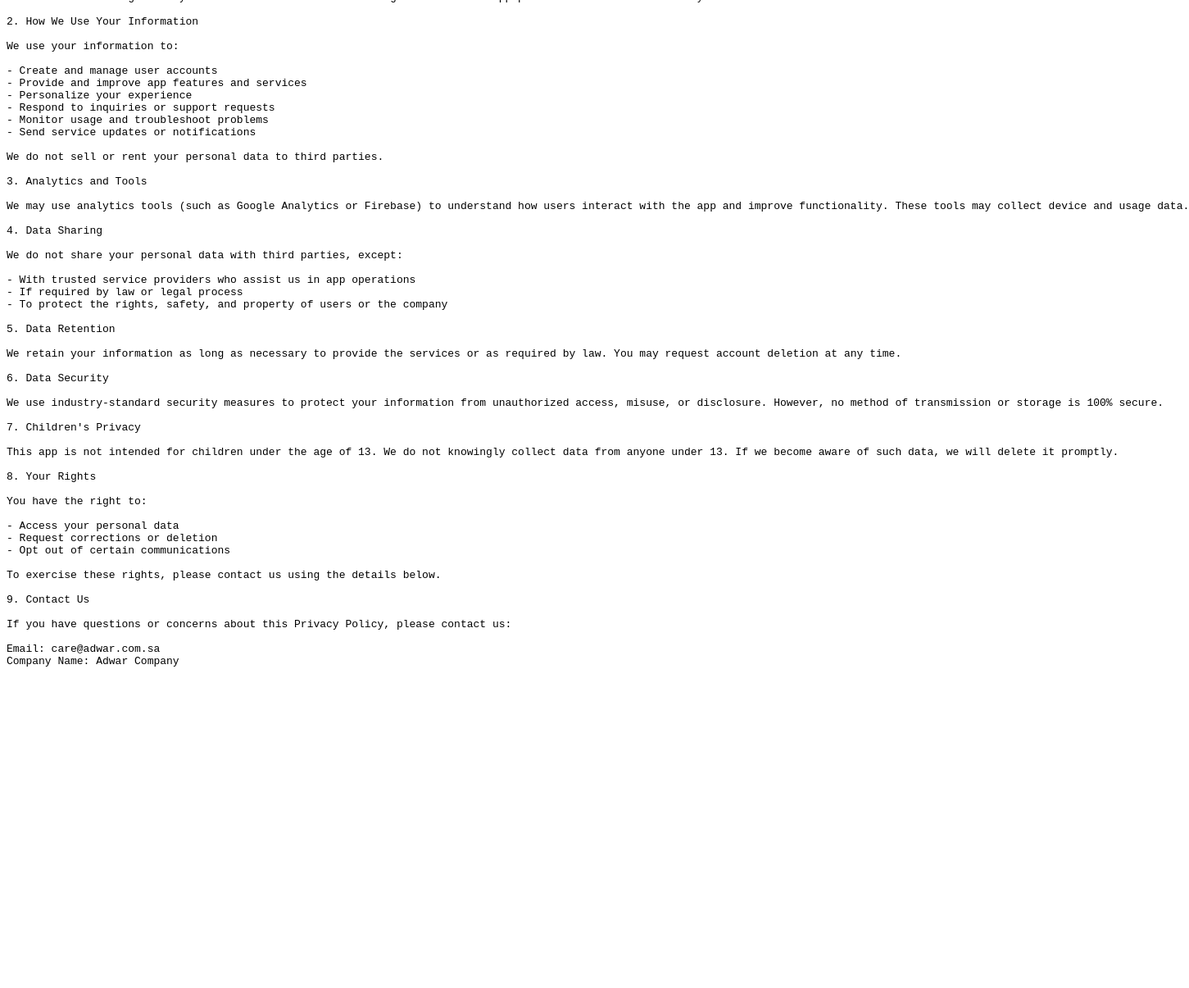
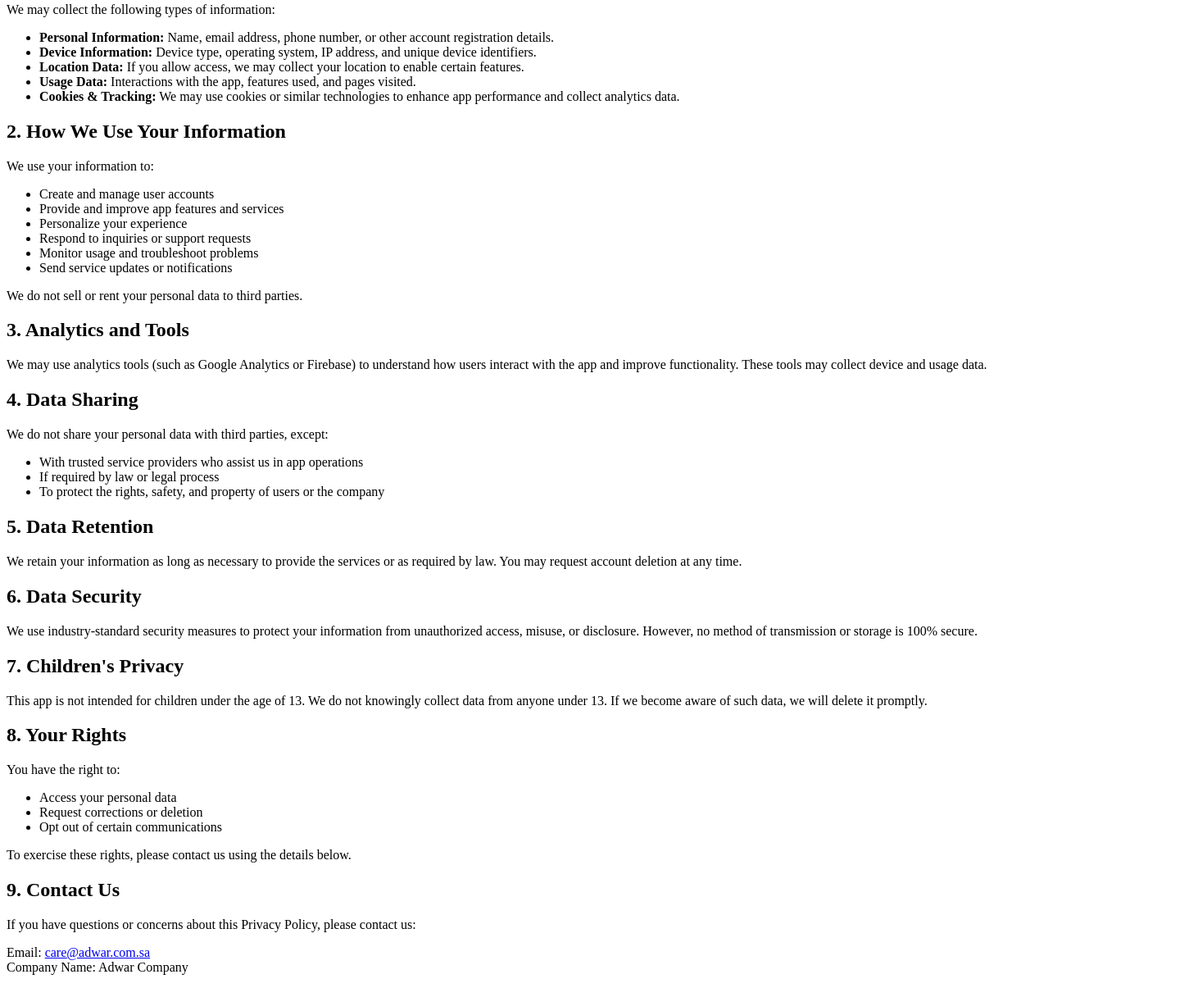
Before and after one commit to AbdulazizAlharbi09/PROLOPRIVACYPOLICY, a plain HTML site: page index.html in a window 1280 px wide. Shown: the part 264-1469 px from the top of the page at 82% size, 1451 px wide, since content can reach past the window. Before the commit the page ends 1091 px from the top, so only its background shows below. Drawn offline with Linux system fonts and the light colour scheme.

Commit message:
Update index.html

```diff
--- a/index.html
+++ b/index.html
@@ -1,82 +1,72 @@
 <!DOCTYPE html>
 <html lang="en">
 <head>
-    <meta charset="UTF-8">
-    <title>Privacy Policy - Prolo</title>
+  <meta charset="UTF-8">
+  <title>Privacy Policy - Prolo</title>
 </head>
 <body>
-<pre>
-Privacy Policy
+  <h1>Privacy Policy</h1>
 
-Effective Date: 7/12/2025
-App Name: Prolo
-Company Name: Adwar Company
+  <p><strong>Effective Date:</strong> 7/12/2025</p>
+  <p><strong>App Name:</strong> Prolo</p>
+  <p><strong>Company Name:</strong> Adwar Company</p>
 
-At Adwar Company, we are committed to protecting your privacy. This Privacy Policy explains how we collect, use, and safeguard your information when you use our app, Prolo.
+  <p>At Adwar Company, we are committed to protecting your privacy. This Privacy Policy explains how we collect, use, and safeguard your information when you use our app, Prolo.</p>
 
-1. Information We Collect
+  <h2>1. Information We Collect</h2>
+  <p>We may collect the following types of information:</p>
+  <ul>
+    <li><strong>Personal Information:</strong> Name, email address, phone number, or other account registration details.</li>
+    <li><strong>Device Information:</strong> Device type, operating system, IP address, and unique device identifiers.</li>
+    <li><strong>Location Data:</strong> If you allow access, we may collect your location to enable certain features.</li>
+    <li><strong>Usage Data:</strong> Interactions with the app, features used, and pages visited.</li>
+    <li><strong>Cookies & Tracking:</strong> We may use cookies or similar technologies to enhance app performance and collect analytics data.</li>
+  </ul>
 
-We may collect the following types of information:
+  <h2>2. How We Use Your Information</h2>
+  <p>We use your information to:</p>
+  <ul>
+    <li>Create and manage user accounts</li>
+    <li>Provide and improve app features and services</li>
+    <li>Personalize your experience</li>
+    <li>Respond to inquiries or support requests</li>
+    <li>Monitor usage and troubleshoot problems</li>
+    <li>Send service updates or notifications</li>
+  </ul>
+  <p>We do not sell or rent your personal data to third parties.</p>
 
-- Personal Information: Name, email address, phone number, or other account registration details.
-- Device Information: Device type, operating system, IP address, and unique device identifiers.
-- Location Data: If you allow access, we may collect your location to enable certain features.
-- Usage Data: Interactions with the app, features used, and pages visited.
-- Cookies & Tracking: We may use cookies or similar technologies to enhance app performance and collect analytics data.
+  <h2>3. Analytics and Tools</h2>
+  <p>We may use analytics tools (such as Google Analytics or Firebase) to understand how users interact with the app and improve functionality. These tools may collect device and usage data.</p>
 
-2. How We Use Your Information
+  <h2>4. Data Sharing</h2>
+  <p>We do not share your personal data with third parties, except:</p>
+  <ul>
+    <li>With trusted service providers who assist us in app operations</li>
+    <li>If required by law or legal process</li>
+    <li>To protect the rights, safety, and property of users or the company</li>
+  </ul>
 
-We use your information to:
+  <h2>5. Data Retention</h2>
+  <p>We retain your information as long as necessary to provide the services or as required by law. You may request account deletion at any time.</p>
 
-- Create and manage user accounts
-- Provide and improve app features and services
-- Personalize your experience
-- Respond to inquiries or support requests
-- Monitor usage and troubleshoot problems
-- Send service updates or notifications
+  <h2>6. Data Security</h2>
+  <p>We use industry-standard security measures to protect your information from unauthorized access, misuse, or disclosure. However, no method of transmission or storage is 100% secure.</p>
 
-We do not sell or rent your personal data to third parties.
+  <h2>7. Children's Privacy</h2>
+  <p>This app is not intended for children under the age of 13. We do not knowingly collect data from anyone under 13. If we become aware of such data, we will delete it promptly.</p>
 
-3. Analytics and Tools
+  <h2>8. Your Rights</h2>
+  <p>You have the right to:</p>
+  <ul>
+    <li>Access your personal data</li>
+    <li>Request corrections or deletion</li>
+    <li>Opt out of certain communications</li>
+  </ul>
+  <p>To exercise these rights, please contact us using the details below.</p>
 
-We may use analytics tools (such as Google Analytics or Firebase) to understand how users interact with the app and improve functionality. These tools may collect device and usage data.
-
-4. Data Sharing
-
-We do not share your personal data with third parties, except:
-
-- With trusted service providers who assist us in app operations
-- If required by law or legal process
-- To protect the rights, safety, and property of users or the company
-
-5. Data Retention
-
-We retain your information as long as necessary to provide the services or as required by law. You may request account deletion at any time.
-
-6. Data Security
-
-We use industry-standard security measures to protect your information from unauthorized access, misuse, or disclosure. However, no method of transmission or storage is 100% secure.
-
-7. Children's Privacy
-
-This app is not intended for children under the age of 13. We do not knowingly collect data from anyone under 13. If we become aware of such data, we will delete it promptly.
-
-8. Your Rights
-
-You have the right to:
-
-- Access your personal data
-- Request corrections or deletion
-- Opt out of certain communications
-
-To exercise these rights, please contact us using the details below.
-
-9. Contact Us
-
-If you have questions or concerns about this Privacy Policy, please contact us:
-
-Email: care@adwar.com.sa
-Company Name: Adwar Company
-</pre>
+  <h2>9. Contact Us</h2>
+  <p>If you have questions or concerns about this Privacy Policy, please contact us:</p>
+  <p>Email: <a href="mailto:care@adwar.com.sa">care@adwar.com.sa</a><br>
+     Company Name: Adwar Company</p>
 </body>
 </html>
```
